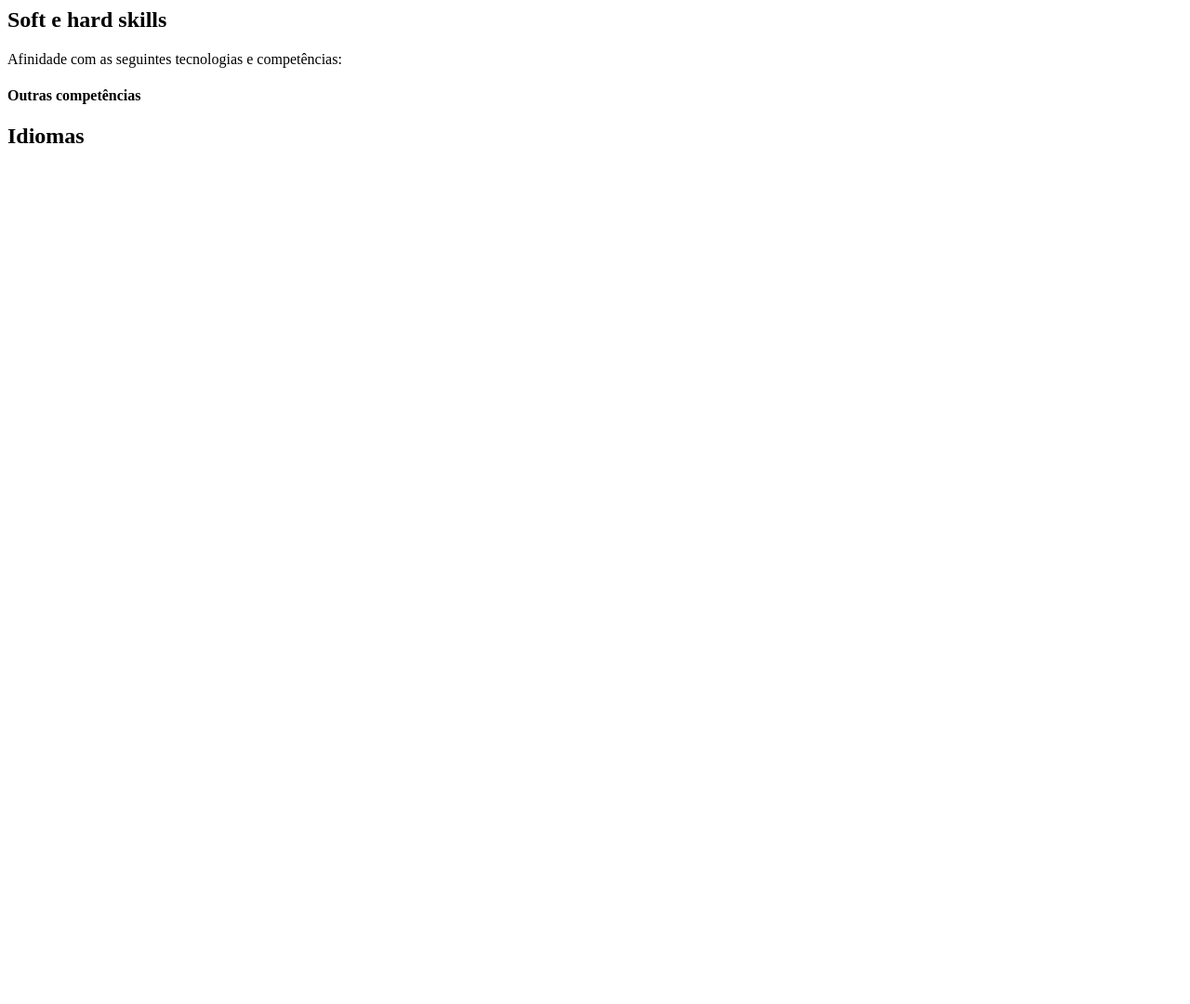
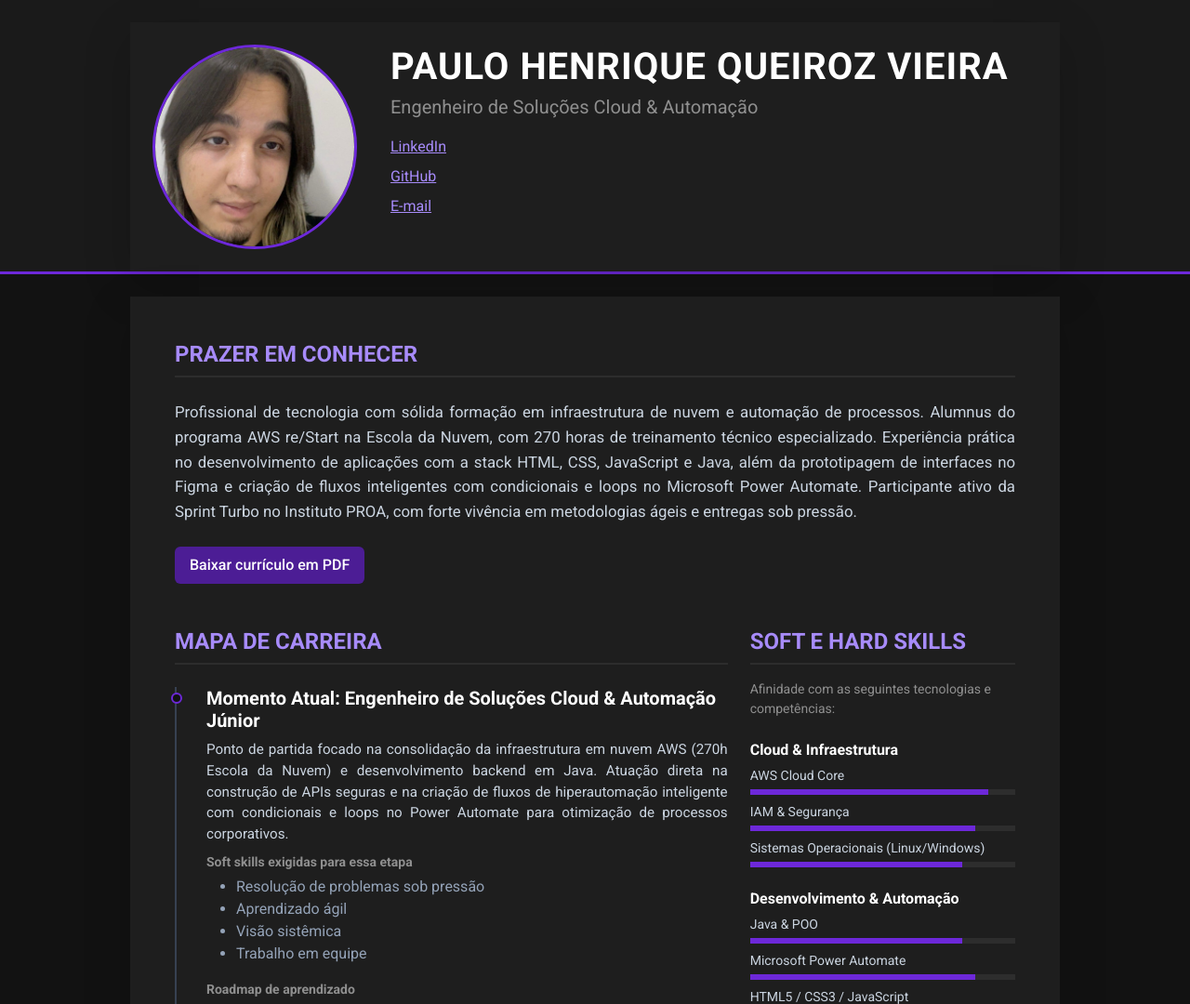
Before and after one commit to PauloHQueirozz/mapa-de-carreira, a plain HTML site: page index.html in a window 1280 px wide. Shown: the top 1080 px of the page at 93% size. Before the commit the page ends 800 px from the top, so only its background shows below. Drawn offline with nearby package versions, Linux system fonts and the light colour scheme.

Commit message:
atualizado

```diff
--- a/index.html
+++ b/index.html
@@ -1,7 +1,72 @@
-<aside class="col-lg-4">
+<!DOCTYPE html>
+<html lang="pt-BR">
+<head>
+	<meta charset="utf-8">
+	<meta name="viewport" content="width=device-width, initial-scale=1">
+	<meta http-equiv="X-UA-Compatible" content="IE=edge">
+	<title>Mapa de Carreira - Paulo Henrique Queiroz Vieira</title>
+	<link rel="preconnect" href="https://fonts.googleapis.com">
+	<link rel="preconnect" href="https://fonts.gstatic.com" crossorigin>
+	<link href="https://fonts.googleapis.com/css?family=Roboto:300,400,500,700,900&display=swap" rel="stylesheet">
+	<link rel="stylesheet" href="https://cdn.jsdelivr.net/npm/bootstrap@5.3.2/dist/css/bootstrap.min.css">
+	<style>
+		body { background-color: #121212; color: #e0e0e0; font-family: 'Roboto', sans-serif; }
+		.resume-header { background-color: #1a1a1a; border-bottom: 3px solid #6d28d9; }
+		.bg-primary { background-color: #6d28d9 !important; }
+		.text-link { color: #a78bfa; text-decoration: none; }
+		.text-link:hover { text-decoration: underline; }
+		.profile-picture { height: 220px; object-fit: cover; width: 220px; border: 3px solid #6d28d9; }
+		.resume-wrapper-inner { max-width: 1000px; margin: 0 auto; background: #1e1e1e; }
+		.resume-section-title { color: #a78bfa; border-bottom: 2px solid #2d2d2d; font-size: 1.5rem; }
+		.progress { background-color: #2d2d2d; }
+
+		/* Lista de contatos vertical */
+		.contact-list-vertical li { margin-bottom: 0.5rem; }
+		.contact-list-vertical a { color: #a78bfa; text-decoration: underline; font-size: 1rem; }
+		.contact-list-vertical a:hover { color: #c084fc; }
+
+		/* Badges do Roadmap */
+		.badge-roadmap { background-color: #374151; color: #e5e7eb; padding: 0.4rem 0.6rem; font-size: 0.8rem; border-radius: 4px; font-weight: 500; }
+	</style>
+</head>
+<body>
+	<header class="resume-header pt-4" role="banner">
+		<div class="resume-wrapper-inner p-4 shadow-lg">
+			<div class="row">
+				<div class="col-md-auto text-center text-md-start">
+					<img id="profile-photo" class="picture profile-picture rounded-circle mb-3 mb-md-0" src="assets/images/profile.png.jpeg" alt="Foto de Perfil">
+				</div>
+				<div class="col text-start ps-md-4">
+					<h1 id="profile-name" class="name mt-0 mb-1 text-white text-uppercase fw-bold" style="font-size: 2.5rem; letter-spacing: 1px;">Paulo Henrique Queiroz Vieira</h1>
+					<p id="profile-headline" class="title mb-3 text-white-50" style="font-size: 1.25rem;"></p>
+
+					<!-- Lista de contatos vertical -->
+					<ul id="contact-list" class="list-unstyled contact-list-vertical"></ul>
+				</div>
+			</div>
+		</div>
+	</header>
+
+	<main id="conteudo-principal" class="container my-4">
+		<div class="resume-wrapper-inner p-5 shadow-lg">
+			<section id="perfil" class="mb-5">
+				<h2 class="resume-section-title text-uppercase fw-bold pb-2 mb-4">Prazer em conhecer</h2>
+				<p id="profile-summary" class="mb-4" style="font-size: 1.05rem; line-height: 1.6; color: #cbd5e1; text-align: justify;"></p>
+				<!-- Botão de Download de Currículo -->
+				<a id="cv-link" class="btn btn-secondary border-0 px-3 py-2" style="background-color: #4c1d95; color: #fff; font-weight: 500;" href="#" target="_blank">Baixar currículo em PDF</a>
+			</section>
+
+			<div class="row">
+				<div class="col-lg-8">
+					<section id="mapa-carreira" class="mb-5">
+						<h2 class="resume-section-title text-uppercase fw-bold pb-2 mb-4">Mapa de Carreira</h2>
+						<div id="career-timeline" class="position-relative ps-3" style="border-left: 2px solid #374151;"></div>
+					</section>
+				</div>
+
+				<aside class="col-lg-4">
 					<section id="habilidades" class="mb-5">
 						<h2 class="resume-section-title text-uppercase fw-bold pb-2 mb-3">Soft e hard skills</h2>
-						<!-- Corrigido aqui: mudou de text-muted para text-white-50 -->
 						<p class="text-white-50 small">Afinidade com as seguintes tecnologias e competências:</p>
 						<div id="skill-groups"></div>
 						<div class="mt-4">
@@ -15,3 +80,9 @@
 						<ul id="language-list" class="list-unstyled" style="font-size: 1.05rem;"></ul>
 					</section>
 				</aside>
+			</div>
+		</div>
+	</main>
+	<script src="assets/js/carreira-json.js" defer></script>
+</body>
+</html>
```
